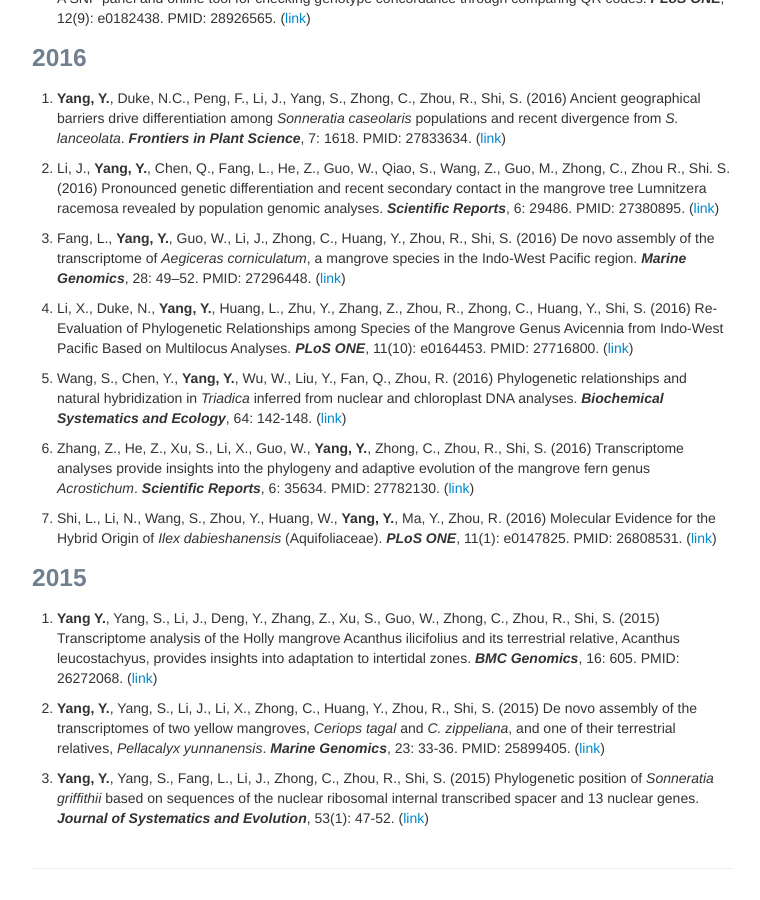
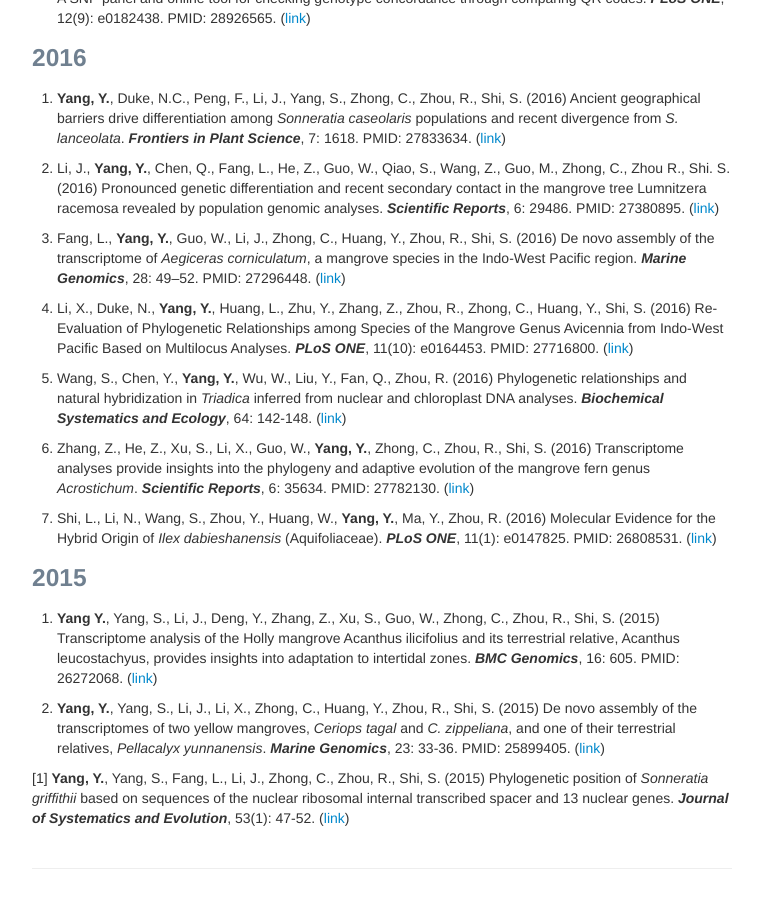
Before and after one commit to yycunc/yycunc.github.io, a Jekyll site: the page built from pages/pubs.md, in a window 1280 px wide and 900 px high, scrolled down 1636 px. Shown: the whole window, without its empty margins (258-1018 px from the left). Built offline with Jekyll 4.4.1, drawn with Linux system fonts in a browser that asks for light colours.

Commit message:
Update pubs.md

```diff
--- a/pages/pubs.md
+++ b/pages/pubs.md
@@ -82,4 +82,4 @@ title: Yuchen Yang's publications
 
 2. **Yang, Y.**, Yang, S., Li, J., Li, X., Zhong, C., Huang, Y., Zhou, R., Shi, S. (2015) De novo assembly of the transcriptomes of two yellow mangroves, *Ceriops tagal* and *C. zippeliana*, and one of their terrestrial relatives, *Pellacalyx yunnanensis*. ***Marine Genomics***, 23: 33-36. PMID: 25899405. ([link](https://www.sciencedirect.com/science/article/abs/pii/S1874778715000586))
 
-3. **Yang, Y.**, Yang, S., Fang, L., Li, J., Zhong, C., Zhou, R., Shi, S. (2015) Phylogenetic position of *Sonneratia  griffithii* based on sequences of the nuclear ribosomal internal transcribed spacer and 13 nuclear genes. ***Journal of Systematics and Evolution***, 53(1): 47-52. ([link](https://onlinelibrary.wiley.com/doi/abs/10.1111/jse.12102))
+[1] **Yang, Y.**, Yang, S., Fang, L., Li, J., Zhong, C., Zhou, R., Shi, S. (2015) Phylogenetic position of *Sonneratia  griffithii* based on sequences of the nuclear ribosomal internal transcribed spacer and 13 nuclear genes. ***Journal of Systematics and Evolution***, 53(1): 47-52. ([link](https://onlinelibrary.wiley.com/doi/abs/10.1111/jse.12102))
```
